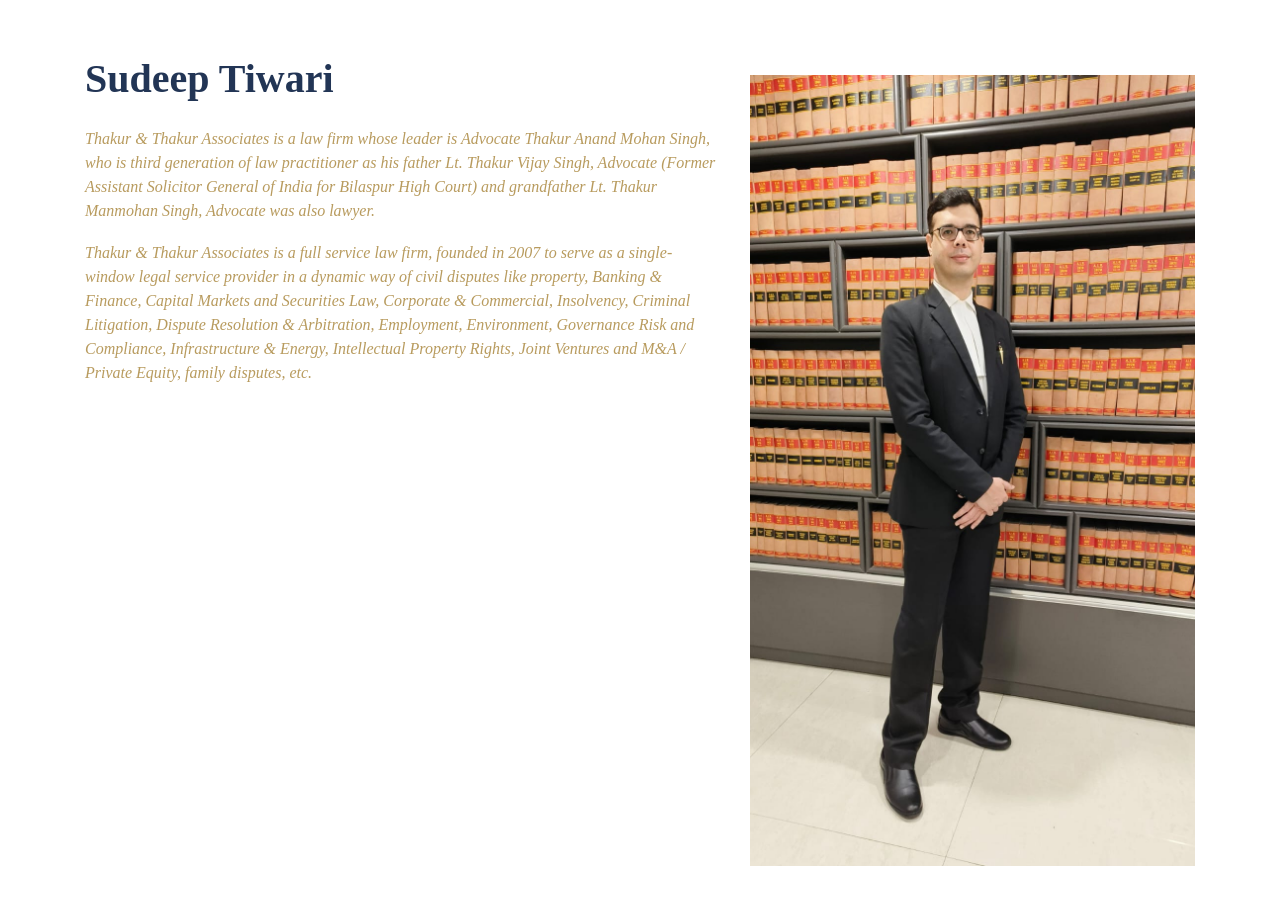
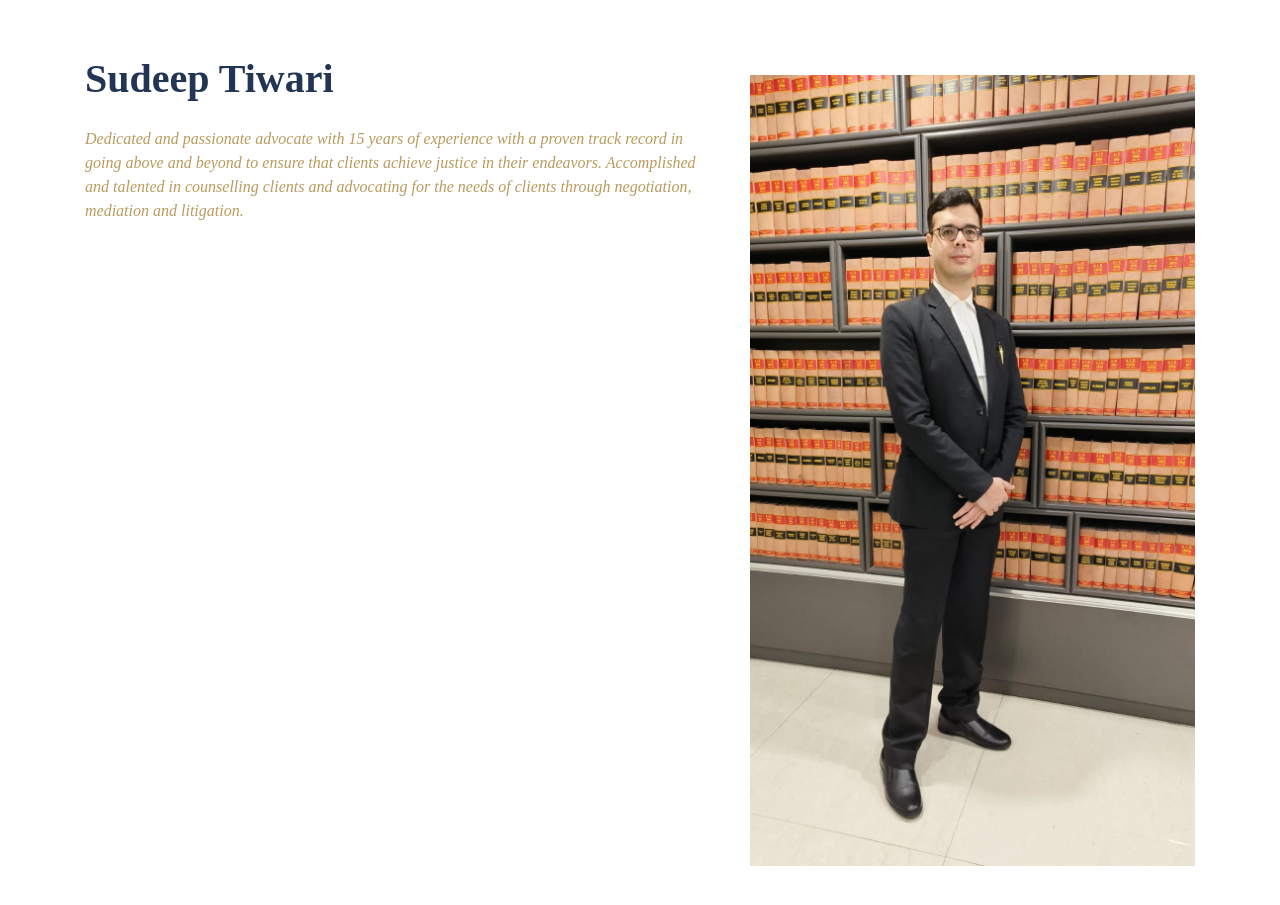
Before and after one commit to Abhishekkhare77/thakur-thakurLawFirm, a plain HTML site: page our-people.html in a window 1280 px wide. Shown: the part 2440-3345 px from the top of the page. Drawn offline with nearby package versions, Linux system fonts and the light colour scheme; a script that the page names is missing; a web font is replaced by a local one.

Commit message:
Update our-people.html

```diff
--- a/our-people.html
+++ b/our-people.html
@@ -262,20 +262,8 @@
 		<div class="row">
 			<div class="col-sm-12 col-md-12 col-lg-7">
 				<h2 class="section-heading">Sudeep Tiwari</h2><br>
-				<p class="subheading mb-3">Thakur & Thakur Associates is a law firm whose leader is Advocate Thakur
-					Anand Mohan Singh,
-					who is third generation of law practitioner as his father Lt. Thakur Vijay Singh, Advocate (Former
-					Assistant Solicitor
-					General of India for Bilaspur High Court) and grandfather Lt. Thakur Manmohan Singh, Advocate was
-					also lawyer. </p><br>
-				<p class="subheading mb-3">Thakur & Thakur Associates is a full service law firm, founded in 2007 to
-					serve as a single-window
-					legal service provider in a dynamic way of civil disputes like property, Banking & Finance, Capital
-					Markets and Securities Law,
-					Corporate & Commercial, Insolvency, Criminal Litigation, Dispute Resolution & Arbitration,
-					Employment, Environment, Governance Risk
-					and Compliance, Infrastructure & Energy, Intellectual Property Rights, Joint Ventures and M&A /
-					Private Equity, family disputes, etc.</p>
+				<p class="subheading mb-3">Dedicated and passionate advocate with 15 years of experience with a proven track record in going above and beyond to ensure that clients
+					achieve justice in their endeavors. Accomplished and talented in counselling clients and advocating for the needs of clients through negotiation, mediation and litigation.
 			</div>
 			<div class="col-sm-12 col-md-12 col-lg-5">
 				<img src="images/sudeeptiwari.jpeg" alt="" class="img-fluid mt-3">
```
